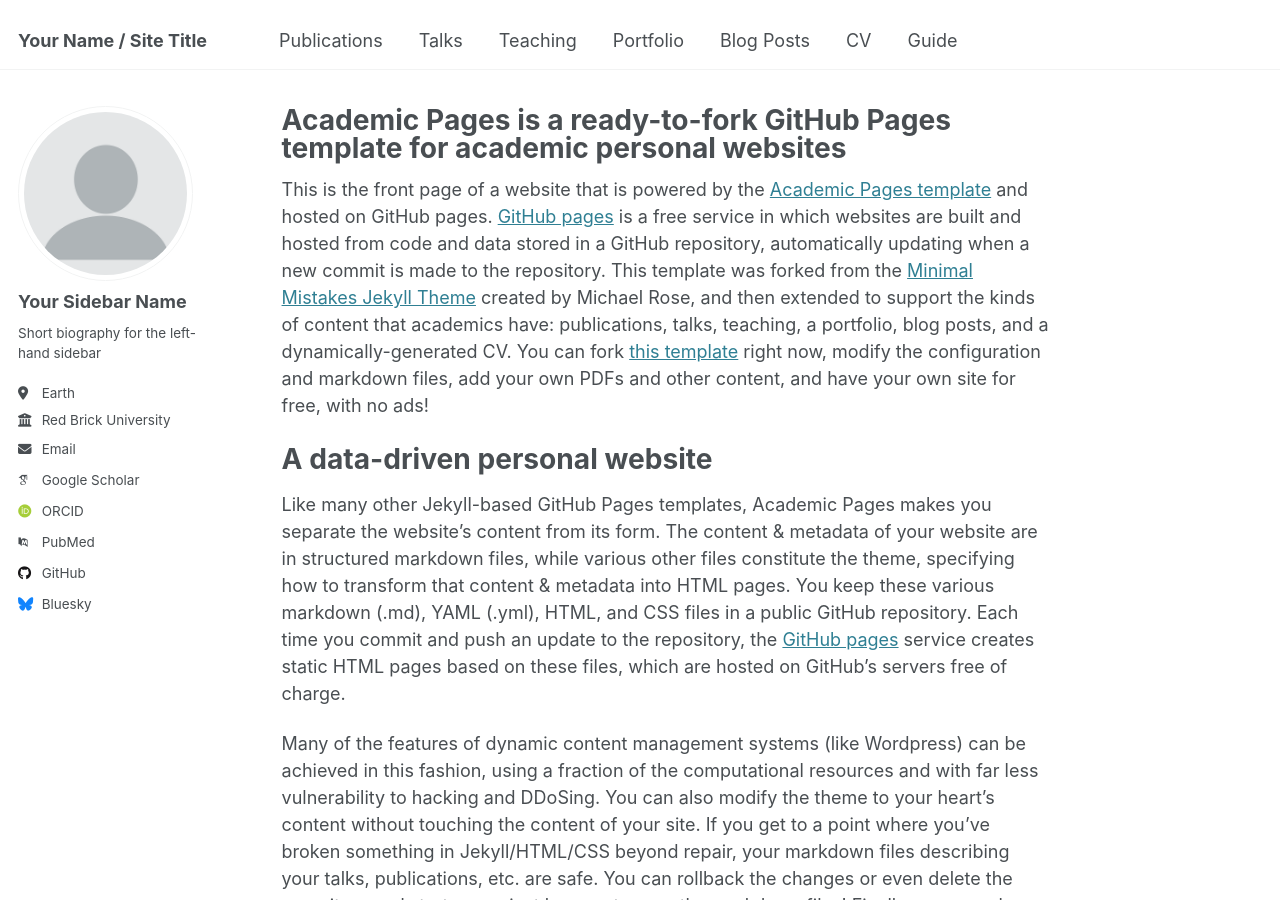
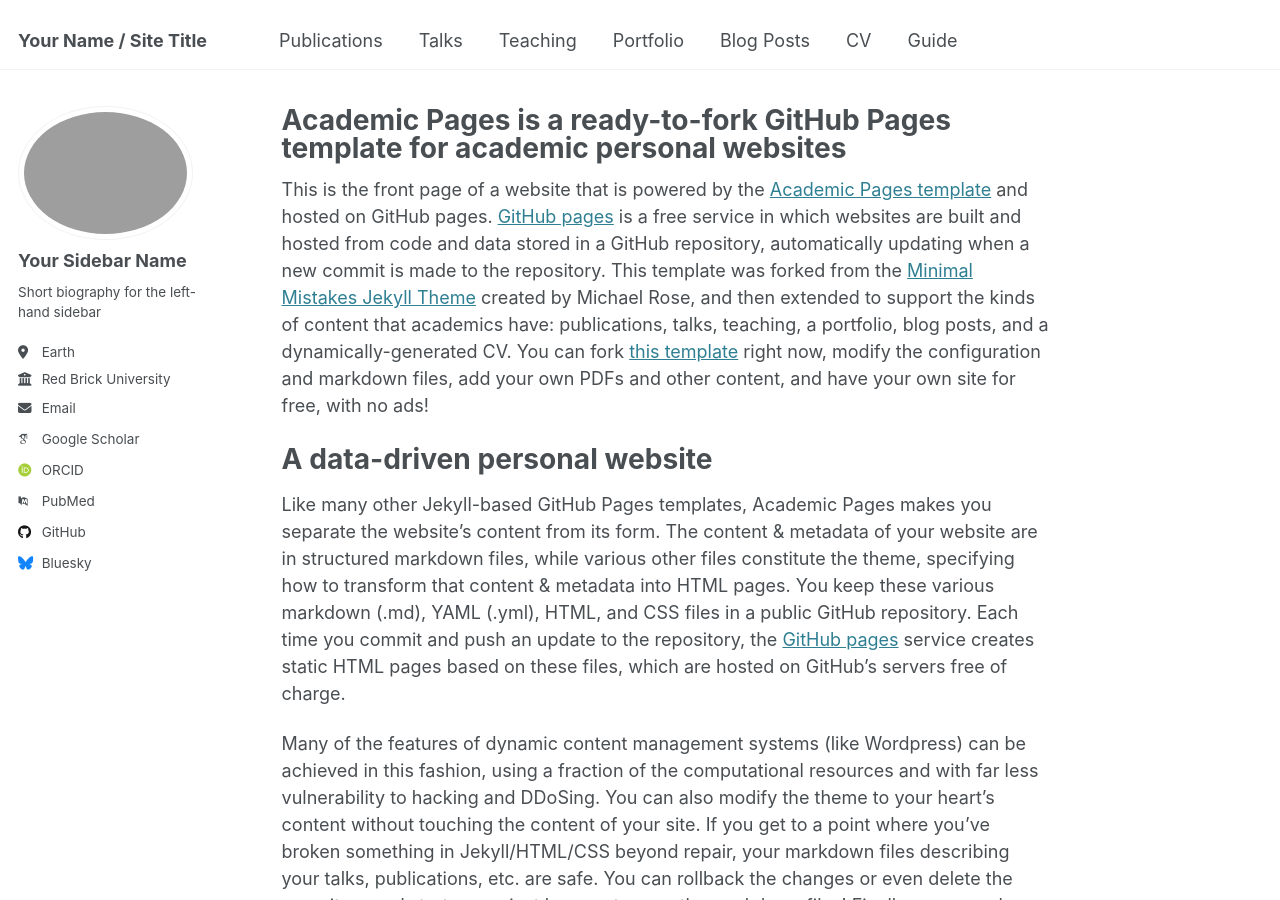
Before and after one commit to kolaczyk/kolaczyk.github.io, a Jekyll site: the page built from _pages/about.md, in a window 1280 px wide and 900 px high. Built offline with Jekyll 4.4.1, drawn with Linux system fonts in a browser that asks for light colours; some web fonts are replaced.

Commit message:
Update _config.yml
Swapped out photo

```diff
--- a/_config.yml
+++ b/_config.yml
@@ -22,7 +22,7 @@ repository               : "academicpages/academicpages.github.io"
 #               Additional customization can be done by editing /_includes/author-profile.html
 author:
   # Biographic information
-  avatar           : "profile.png"
+  avatar           : "17-EricKolaczykB.jpg"
   name             : "Your Sidebar Name"
   pronouns         : # example: "she/her"
   bio              : "Short biography for the left-hand sidebar"
```
